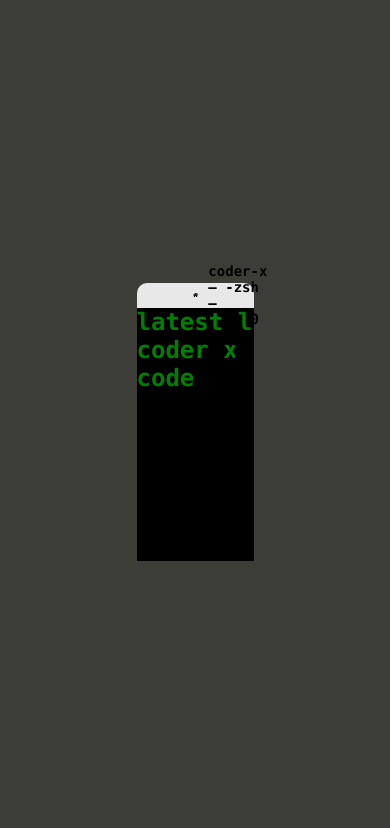
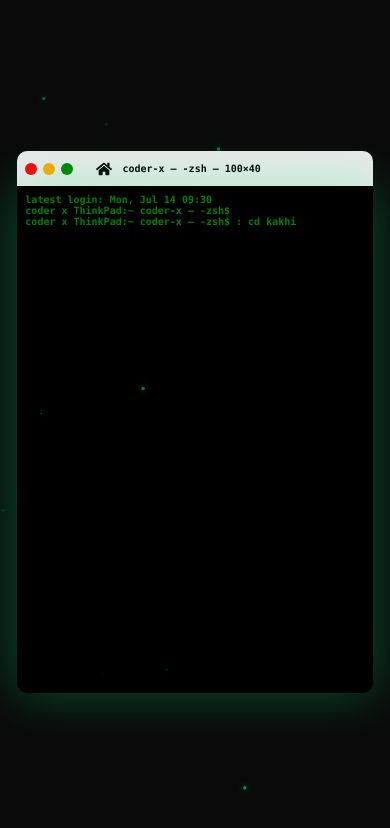
Before and after one commit to 4H-Darkmode/Technical-Skill-Set, a Next.js app in the folder kakhi/: page / in a window 390 px wide. Shown: the top 828 px of the page. Built offline with nearby package versions, Linux system fonts and the light colour scheme.

Commit message:
landing page made responsive

```diff
--- a/kakhi/src/app/page.module.css
+++ b/kakhi/src/app/page.module.css
@@ -1,25 +1,29 @@
 .defaultdiv {
   width: 100%;
   height: 100vh;
-  background-color: #3C3D37;
   display: flex;
   flex-direction: column;
   justify-content: center;
   align-items: center;
+  background-color: #0a0a0a;
+  padding: 1rem;
+  box-sizing: border-box;
 }
 
 .terminal {
-  min-width: 25%;
-  width: 30%;
-  height: 30%;
-  min-height: 25%;
+  width: min(90%, 800px);
+  height: min(50vh, 400px);
   background-color: black;
+  box-shadow: 0 0 50px rgba(0, 255, 136, 0.3);
+  border-radius: 0 0 10px 10px;
+  padding: 1rem;
+  box-sizing: border-box;
+  overflow-y: auto;
 }
 
 .terminalheader {
-  min-width: 25%;
-  width: 30%;
-  height: 3%;
+  width: min(90%, 800px);
+  height: 40px;
   background-color: #e8e8e8;
   display: flex;
   border-radius: 10px 10px 0 0;
@@ -35,27 +39,27 @@
 }
 
 .trafficlightred {
-  width: 20px;
-  height: 20px;
-  margin: 5px;
+  width: clamp(12px, 2vw, 20px);
+  height: clamp(12px, 2vw, 20px);
+  margin: 3px;
   background-color: red;
   border-radius: 50%;
   box-sizing: border-box;
 }
 
 .trafficlightorange {
-  width: 20px;
-  margin: 5px;
-  height: 20px;
+  width: clamp(12px, 2vw, 20px);
+  height: clamp(12px, 2vw, 20px);
+  margin: 3px;
   background-color: orange;
   border-radius: 50%;
   box-sizing: border-box;
 }
 
 .trafficlightgreen {
-  width: 20px;
-  height: 20px;
-  margin: 5px;
+  width: clamp(12px, 2vw, 20px);
+  height: clamp(12px, 2vw, 20px);
+  margin: 3px;
   background-color: green;
   border-radius: 50%;
   box-sizing: border-box;
@@ -67,12 +71,12 @@
   display: flex;
   justify-content: flex-start;
   align-items: center;
-  padding-left: 20%;
+  padding-left: 10px;
 }
 
 .bashtext {
   font-family: 'SF Mono', 'Monaco', 'Inconsolata', 'Roboto Mono', 'Source Code Pro', 'Menlo', 'Consolas', monospace;
-  font-size: 14px;
+  font-size: clamp(10px, 1.5vw, 14px);
   color: black;
   margin: 0;
   margin-left: 10px;
@@ -82,94 +86,97 @@
   overflow: hidden;
   white-space: nowrap;
   letter-spacing: 0;
-  animation: typing 3s ease-out 2.5s both;
+  animation: typing 2s ease-out 2.5s both;
   color: green;
   width: 0;
   font-family: 'SF Mono', 'Monaco', 'Inconsolata', 'Roboto Mono', 'Source Code Pro', 'Menlo', 'Consolas', monospace;
+  font-size: clamp(10px, 1.5vw, 14px);
 }
 
-.terminaltextcoder
-{
+.terminaltextcoder {
   overflow: hidden;
   white-space: nowrap;
   letter-spacing: 0;
-  animation: typing 3s ease-out 3.5s both;
+  animation: typing 2s ease-out 3.5s both;
   color: green;
   width: 0;
   font-family: 'SF Mono', 'Monaco', 'Inconsolata', 'Roboto Mono', 'Source Code Pro', 'Menlo', 'Consolas', monospace;
+  font-size: clamp(10px, 1.5vw, 14px);
 }
 
-.terminaltextcdir
-{
+.terminaltextcdir {
   overflow: hidden;
   white-space: nowrap;
   letter-spacing: 0;
-  animation: typing 3s ease-out 4.5s both;
+  animation: typing 2s ease-out 4.5s both;
   color: green;
   width: 0;
   font-family: 'SF Mono', 'Monaco', 'Inconsolata', 'Roboto Mono', 'Source Code Pro', 'Menlo', 'Consolas', monospace;
+  font-size: clamp(10px, 1.5vw, 14px);
 }
 
-.terminaltextnpm
-{
+.terminaltextnpm {
   overflow: hidden;
   white-space: nowrap;
   letter-spacing: 0;
-  animation: typing 3s ease-out 6s both;
+  animation: typing 2s ease-out 6s both;
   color: green;
   width: 0;
   font-family: 'SF Mono', 'Monaco', 'Inconsolata', 'Roboto Mono', 'Source Code Pro', 'Menlo', 'Consolas', monospace;
+  font-size: clamp(10px, 1.5vw, 14px);
 }
 
 .terminaltextrouting1 {
   overflow: hidden;
   white-space: nowrap;
   letter-spacing: 0;
-  animation: typing 2s ease-out 7.5s both;
+  animation: typing 1.5s ease-out 7.5s both;
   color: green;
   width: 0;
   font-family: 'SF Mono', 'Monaco', 'Inconsolata', 'Roboto Mono', 'Source Code Pro', 'Menlo', 'Consolas', monospace;
+  font-size: clamp(10px, 1.5vw, 14px);
 }
 
 .terminaltextrouting2 {
   overflow: hidden;
   white-space: nowrap;
   letter-spacing: 0;
-  animation: typing 2s ease-out 8.5s both;
+  animation: typing 1.5s ease-out 8.5s both;
   color: green;
   width: 0;
   font-family: 'SF Mono', 'Monaco', 'Inconsolata', 'Roboto Mono', 'Source Code Pro', 'Menlo', 'Consolas', monospace;
+  font-size: clamp(10px, 1.5vw, 14px);
 }
 
 .terminaltextrouting3 {
   overflow: hidden;
   white-space: nowrap;
   letter-spacing: 0;
-  animation: typing 3s ease-out 9.5s both, 0s 12.5s forwards;
+  animation: typing 2s ease-out 9.5s both, 0s 11.5s forwards;
   color: green;
   width: 0;
   font-family: 'SF Mono', 'Monaco', 'Inconsolata', 'Roboto Mono', 'Source Code Pro', 'Menlo', 'Consolas', monospace;
+  font-size: clamp(10px, 1.5vw, 14px);
 }
 
 @keyframes typing {
   from {
     width: 0
   }
-
   to {
     width: 100%;
   }
 }
 
-.link
-{
+.link {
   overflow: hidden;
   white-space: nowrap;
   letter-spacing: 0;
-  animation: typing 3s ease-out 9.5s both, post-animation 0s 12.5s forwards;
+  animation: typing 2s ease-out 9.5s both, post-animation 0s 11.5s forwards;
   color: green;
   width: 0;
   font-family: 'SF Mono', 'Monaco', 'Inconsolata', 'Roboto Mono', 'Source Code Pro', 'Menlo', 'Consolas', monospace;
+  font-size: clamp(10px, 1.5vw, 14px);
 }
 
 @keyframes post-animation {
@@ -196,3 +203,129 @@
     color: white;
   }
 }
+
+/* Mobile Phones (bis 480px) */
+@media screen and (max-width: 480px) {
+  .defaultdiv {
+    padding: 0.5rem;
+  }
+
+  .terminal {
+    width: 95%;
+    height: 60vh;
+    padding: 0.5rem;
+  }
+
+  .terminalheader {
+    width: 95%;
+    height: 35px;
+  }
+
+  .bashtrafficlight {
+    padding-left: 5px;
+  }
+
+  .bashheader {
+    padding-left: 5px;
+  }
+
+  .terminaldate,
+  .terminaltextcoder,
+  .terminaltextcdir,
+  .terminaltextnpm,
+  .terminaltextrouting1,
+  .terminaltextrouting2,
+  .terminaltextrouting3,
+  .link {
+    animation-duration: 1.5s;
+  }
+
+  .terminaltextrouting1 {
+    animation-delay: 7s;
+  }
+
+  .terminaltextrouting2 {
+    animation-delay: 8s;
+  }
+
+  .terminaltextrouting3 {
+    animation-delay: 9s;
+  }
+
+  .link {
+    animation-delay: 9s;
+  }
+}
+
+/* Tablets Portrait (481px - 768px) */
+@media screen and (min-width: 481px) and (max-width: 768px) {
+  .terminal {
+    width: 85%;
+    height: 55vh;
+  }
+
+  .terminalheader {
+    width: 85%;
+  }
+
+  .terminaldate,
+  .terminaltextcoder,
+  .terminaltextcdir,
+  .terminaltextnpm,
+  .terminaltextrouting1,
+  .terminaltextrouting2,
+  .terminaltextrouting3,
+  .link {
+    animation-duration: 1.8s;
+  }
+}
+
+/* Tablets Landscape & kleine Laptops (769px - 1024px) */
+@media screen and (min-width: 769px) and (max-width: 1024px) {
+  .terminal {
+    width: 70%;
+    height: 50vh;
+  }
+
+  .terminalheader {
+    width: 70%;
+  }
+}
+
+/* Laptops (1025px - 1440px) */
+@media screen and (min-width: 1025px) and (max-width: 1440px) {
+  .terminal {
+    width: 60%;
+    height: 50vh;
+  }
+
+  .terminalheader {
+    width: 60%;
+  }
+}
+
+/* Normale Monitore (1441px - 1920px) */
+@media screen and (min-width: 1441px) and (max-width: 1920px) {
+  .terminal {
+    width: 50%;
+    height: 50vh;
+  }
+
+  .terminalheader {
+    width: 50%;
+  }
+}
+
+/* Große Monitore & Curved Monitore (1921px+) */
+@media screen and (min-width: 1921px) {
+  .terminal {
+    width: 40%;
+    height: 50vh;
+    max-width: 1000px;
+  }
+
+  .terminalheader {
+    width: 40%;
+    max-width: 1000px;
+  }
+}
--- a/kakhi/src/app/page.tsx
+++ b/kakhi/src/app/page.tsx
@@ -5,6 +5,7 @@ import styles from "./page.module.css";
 import { FaHome } from "react-icons/fa";
 import { getTerminalDate } from "../utils/terminal-date";
 import { useRouter } from "next/navigation";
+import ParticlesBackground from "@/components/particles";
 
 export default function Home() {
 
@@ -12,6 +13,7 @@ export default function Home() {
 
   return (
     <div className={styles.defaultdiv}>
+      <ParticlesBackground />
       <div className={styles.terminalheader}>
         <section className={styles.bashtrafficlight}>
           <div className={styles.trafficlightred}></div>
```
